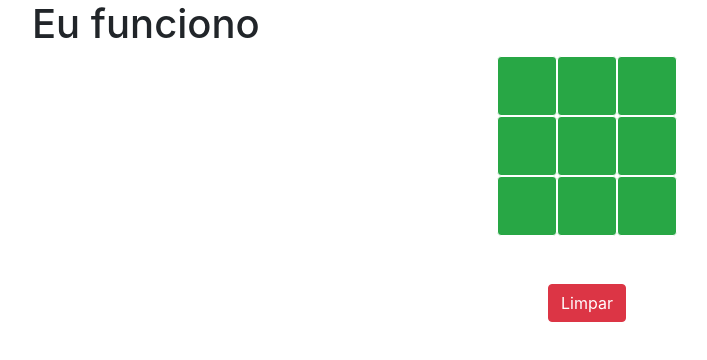
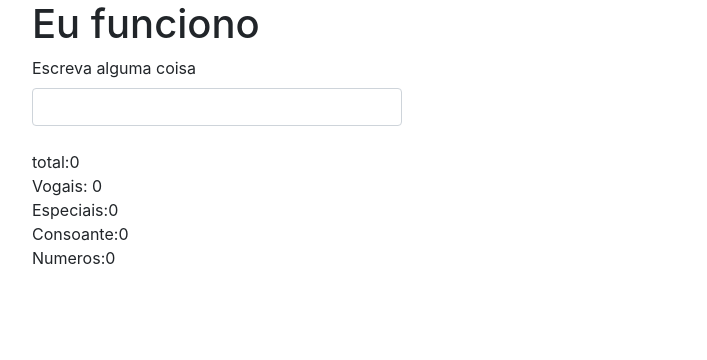
Before and after one commit to DComicsBP/listas-dev01, a React (Create React App) app in the folder Lista04/lista04/: page / in a window 1280 px wide. Shown: the top 360 px of the page, without its empty margins (53-760 px from the left). Built offline with nearby package versions, Linux system fonts and the light colour scheme.

Commit message:
exercicio 4 finalizado

```diff
--- a/Lista04/lista04/src/App.js
+++ b/Lista04/lista04/src/App.js
@@ -3,12 +3,13 @@ import '../../../Lista04/lista04/node_modules/bootstrap/dist/css/bootstrap.min.c
 import Exercicio01 from './exercicio01/Exercicio01';
 import Exercicio02 from './exercicio02/Exercicio02';
 import Exercicio03 from './exercicio03/Exercicio03';
+import Exercicio04 from './exercicio04/Exercicio04';
 class App extends Component {
   render() {
     return (
       <div className="App container">
         <h1>Eu funciono</h1>
-        <Exercicio03/>
+        <Exercicio04/>
       </div>
     );
   }
--- a/Lista04/lista04/src/exercicio04/Exercicio04.js
+++ b/Lista04/lista04/src/exercicio04/Exercicio04.js
@@ -2,12 +2,40 @@ import React, {Component} from 'react';
 export default class Exercicio04 extends Component{
     constructor(){
         super();
+        this.state = { consoantes:0, vogais:0, caracteres:0, outros: 0, especial:0 }
     }
+
+    verificaDigito(e){
+        this.setState({
+            vogais: (e.target.value.match(/[aeiou]/g) || []).length,
+            consoantes: (e.target.value.match(/[b-df-hj-np-tv-z]/g) || []).length,
+            especial: (e.target.value.match(/[^0-9A-Za-z]/g) || []).length,
+            outros:(e.target.value.match(/\d/g) || []).length,
+            caracteres: (e.target.value.match(/\d/g) || []).length+(e.target.value.match(/[b-df-hj-np-tv-z]/g) || []).length+(e.target.value.match(/[aeiou]/g) || []).length
+        })
+      }
+
     render(){
         return(
             <section>
-
+                <div class="form-group">
+                    <label for="escreva">Escreva alguma coisa</label>
+                    <input type="text" class="col-md-4 form-control" id="exampleInputEmail1" onKeyUp={(e)=>this.verificaDigito(e) }/>
+                    <br/>
+                    <span>total:{this.state.caracteres}</span>
+                    <br/>
+                    <span>Vogais: {this.state.vogais}</span>
+                    <br/>
+                    <span>Especiais:{this.state.especial}</span>
+                    <br/>
+                    <span>Consoante:{this.state.consoantes}</span>
+                    <br/>
+                    <span>Numeros:{this.state.outros}</span>
+                </div>
             </section>
         )
     }
 }
+/*
+https://stackoverflow.com/questions/7657824/count-the-number-of-integers-in-a-string
+*/
```
